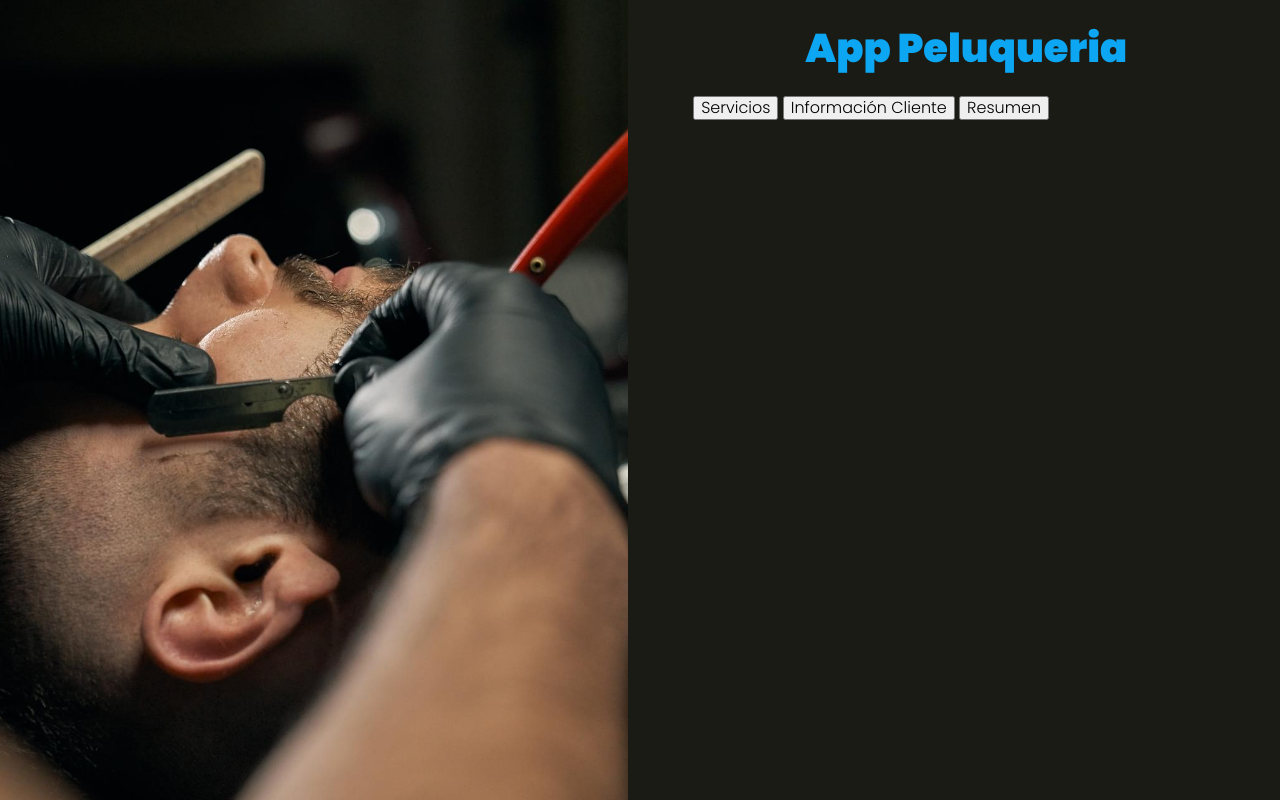
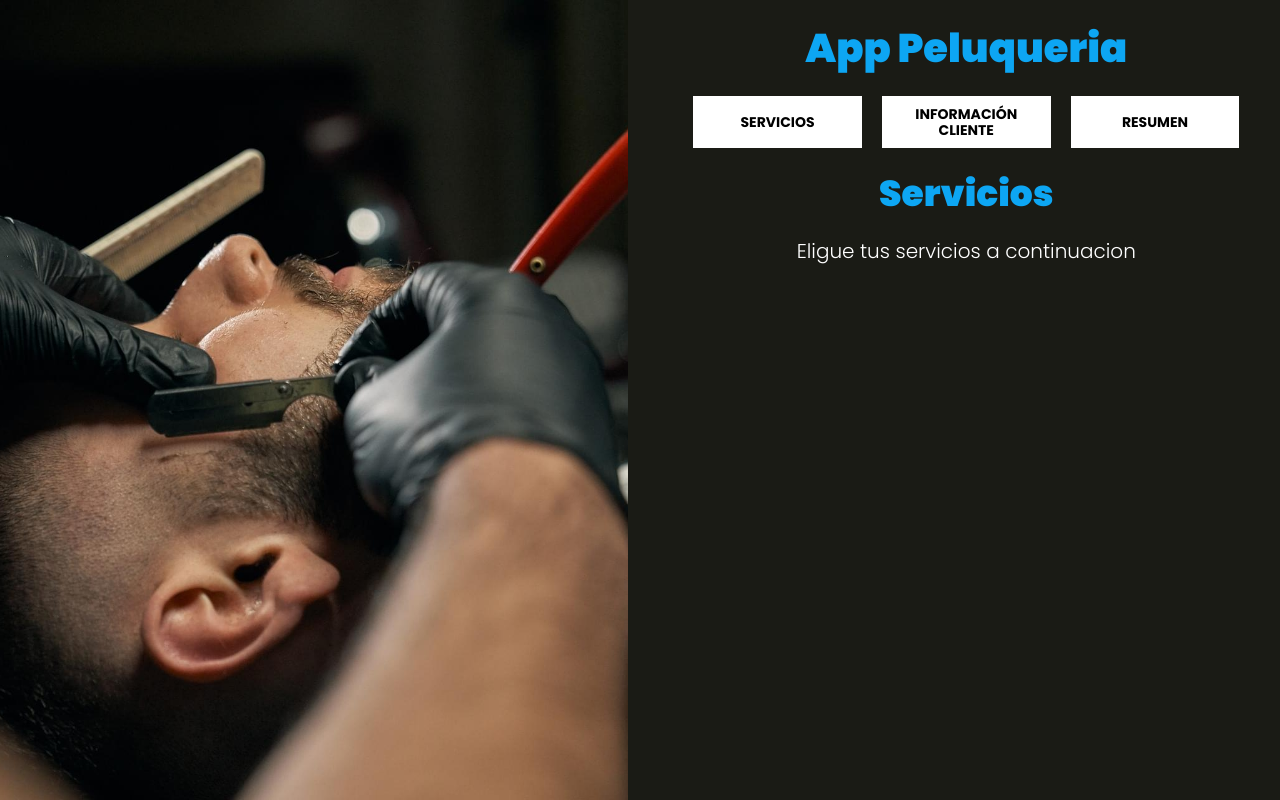
Before and after one commit to ArcoDev/App-Salon, a website: page index.html in a window 1280 px wide. Drawn offline with Linux system fonts and the light colour scheme.

Commit message:
Maquetando la seccion de servicos

```diff
--- a/index.html
+++ b/index.html
@@ -20,6 +20,17 @@
                 <button type="button">Información Cliente</button>
                 <button type="button">Resumen</button>
             </nav>
+            <!-- Contenido App -->
+            <div class="seccion">
+                <h2>Servicios</h2>
+                <p class="text-center">Eligue tus servicios a continuacion</p>
+            </div>
+            <div class="seccion">
+                <h2>Tus Datos y Citas</h2>
+            </div>
+            <div class="seccion">
+                <h2>Resumen</h2>
+            </div>
         </div>
     </div>
 
--- a/src/scss/app.scss
+++ b/src/scss/app.scss
@@ -4,3 +4,4 @@
 @import 'base/mixins';
 @import 'base/globales';
 @import 'layout/UI';
+@import 'layout/tabs';
--- a/src/scss/layout/_UI.scss
+++ b/src/scss/layout/_UI.scss
@@ -18,4 +18,11 @@
     width: 95%;
     margin: 0 auto;
     padding: $separacion / 2;
+    .seccion {
+        display: none;
+        margin-top: $separacion / 2;
+        &:first-of-type {
+            display: block;
+        }
+    }
 }
--- /dev/null
+++ b/src/scss/layout/_tabs.scss
@@ -0,0 +1,15 @@
+.tabs {
+    @include grid(3, $separacion - 3);
+    button {
+        background-color: $blanco;
+        font-size: 1.4rem;
+        font-weight: $bold;
+        padding: 1rem;
+        text-align: center;
+        text-transform: uppercase;
+        border: none;
+        &:hover {
+            cursor: pointer;
+        }
+    }
+}
```
Also changed, not shown: build/css/app.css, 1 other file.
